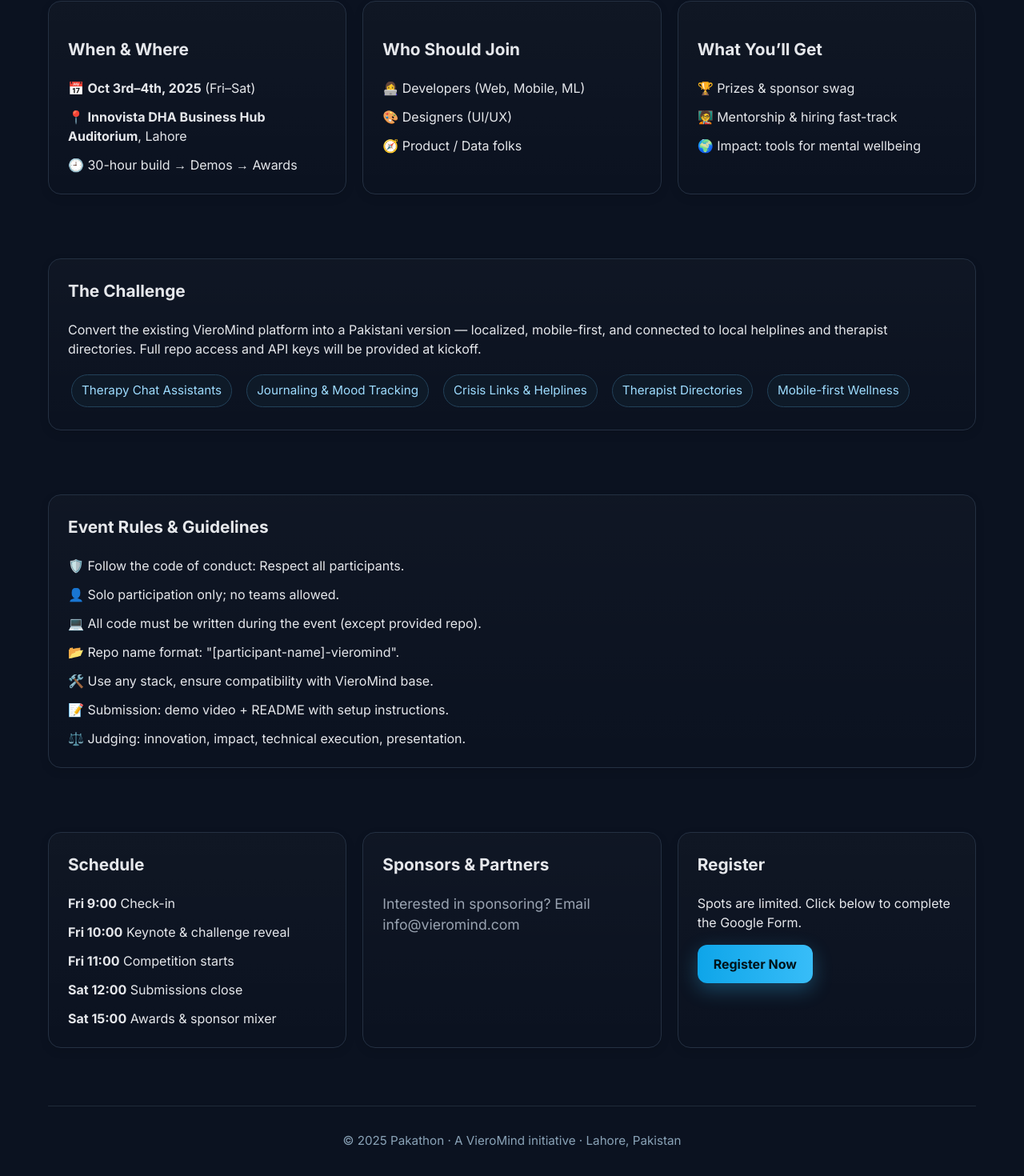
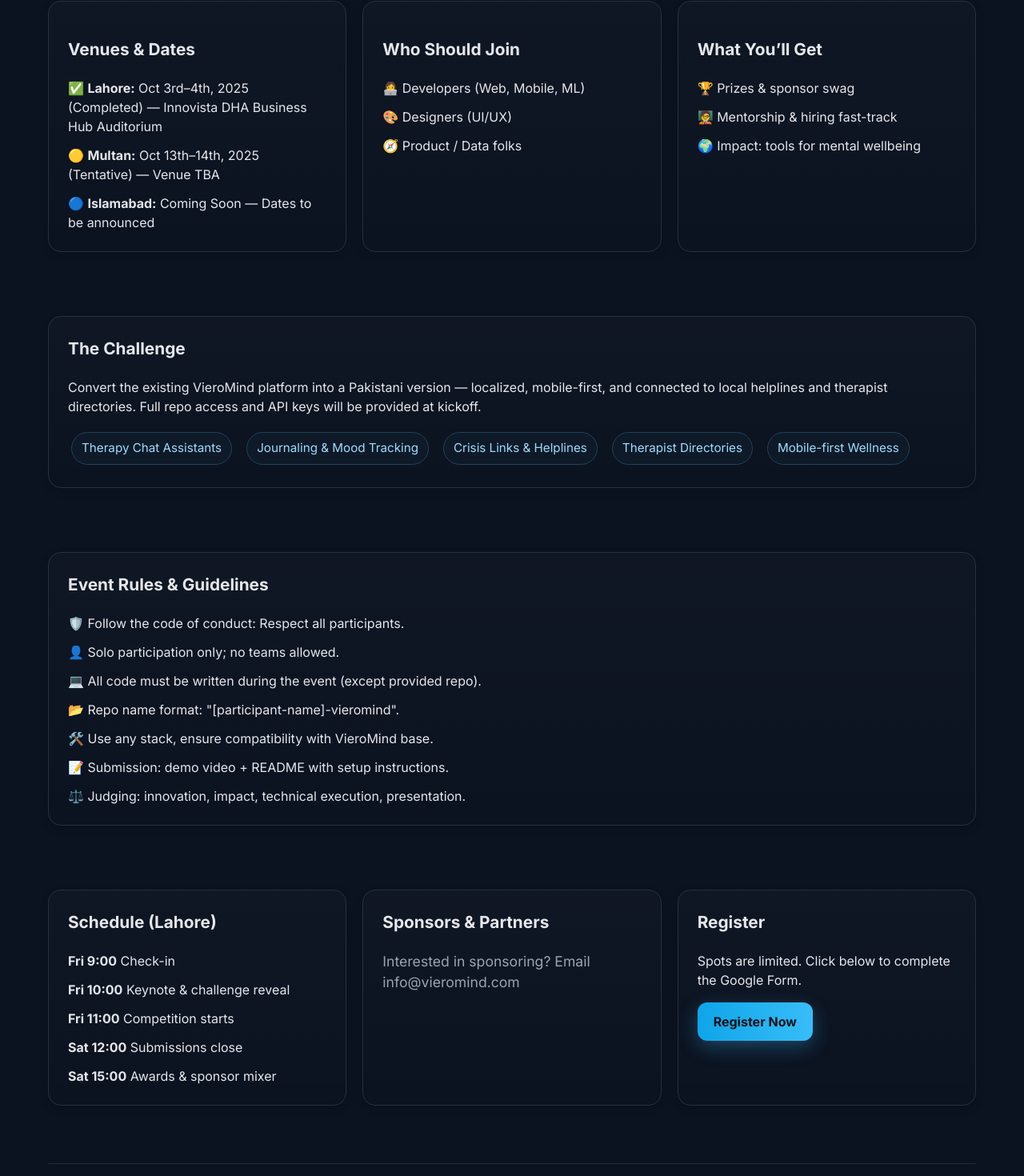
Before and after one commit to jawad4605/pakathon2025, a Next.js app: page / in a window 1280 px wide. Shown: the part 633-2103 px from the top of the page at 80% size. Built offline with nearby package versions, Linux system fonts and the light colour scheme.

Commit message:
Update page.tsx

```diff
--- a/app/page.tsx
+++ b/app/page.tsx
@@ -45,13 +45,14 @@
       {/* Details Section */}
       <section id="details" className="section grid">
         <div className="card">
-          <h3>When & Where</h3>
+          <h3>Venues & Dates</h3>
           <ul className="list">
-            <li>📅 <b>Oct 3rd–4th, 2025</b> (Fri–Sat)</li>
-            <li>📍 <b>Innovista DHA Business Hub Auditorium</b>, Lahore</li>
-            <li>🕘 30-hour build → Demos → Awards </li>
+            <li>✅ <b>Lahore:</b> Oct 3rd–4th, 2025 (Completed) — Innovista DHA Business Hub Auditorium</li>
+            <li>🟡 <b>Multan:</b> Oct 13th–14th, 2025 (Tentative) — Venue TBA</li>
+            <li>🔵 <b>Islamabad:</b> Coming Soon — Dates to be announced</li>
           </ul>
         </div>
+
         <div className="card">
           <h3>Who Should Join</h3>
           <ul className="list">
@@ -108,7 +109,7 @@
       {/* Schedule + Sponsors Section */}
       <section className="section grid">
         <div className="card">
-          <h3 style={{ marginTop: 0 }}>Schedule</h3>
+          <h3 style={{ marginTop: 0 }}>Schedule (Lahore)</h3>
           <ul className="list">
             <li><b>Fri 9:00</b> Check-in</li>
             <li><b>Fri 10:00</b> Keynote & challenge reveal</li>
@@ -131,7 +132,7 @@
 
       {/* Footer */}
       <footer className="footer">
-        © 2025 Pakathon · A VieroMind initiative · Lahore, Pakistan
+        © 2025 Pakathon · A VieroMind initiative · Lahore, Multan, Islamabad
       </footer>
     </div>
   );
```
